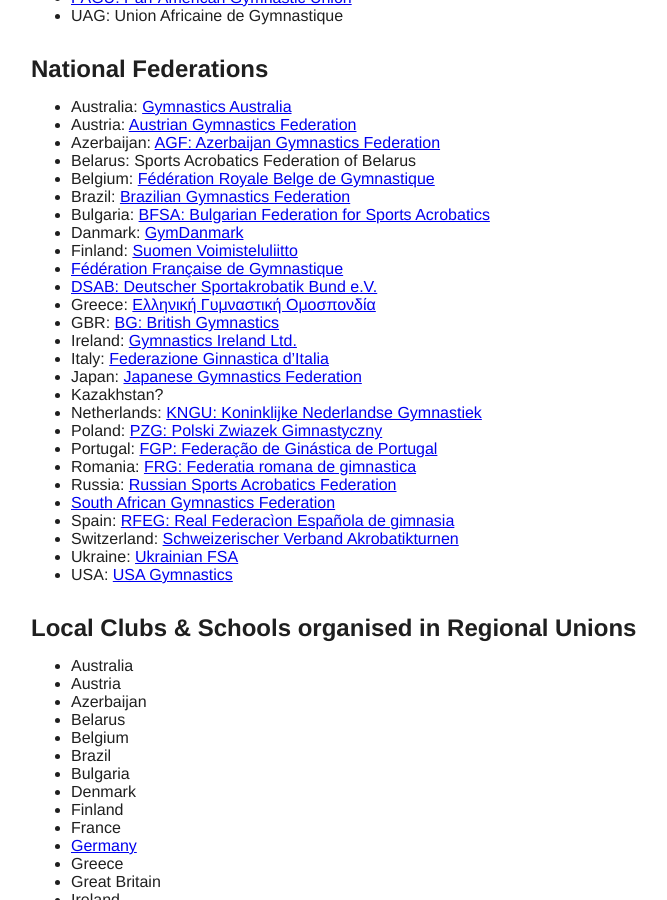
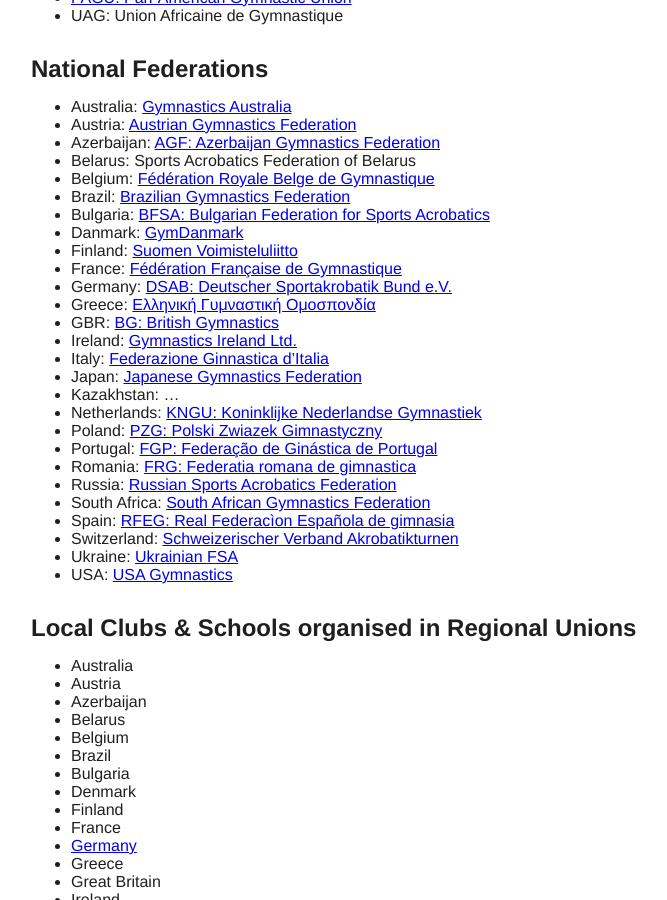
Before and after one commit to floshin/acrolib, a Jekyll site: the page built from community.md, in a window 1280 px wide and 900 px high, scrolled down 724 px. Shown: the whole window, without its empty margins (294-961 px from the left). Built offline with Jekyll 4.4.1, drawn with Linux system fonts in a browser that asks for light colours; our own code applies the rules of GitHub Pages for plain Markdown files.

Commit message:
upd text

```diff
--- a/community.md
+++ b/community.md
@@ -37,20 +37,20 @@
 * Bulgaria: [BFSA: Bulgarian Federation for Sports Acrobatics](http://www.bfsa-bg.com/)
 * Danmark: [GymDanmark](http://www.gymdanmark.dk/)
 * Finland: [Suomen Voimisteluliitto](https://www.voimistelu.fi/)
-* [Fédération Française de Gymnastique](http://www.ffgym.com/)
-* [DSAB: Deutscher Sportakrobatik Bund e.V.](http://www.sportakrobatikbund.de/)
+* France: [Fédération Française de Gymnastique](http://www.ffgym.com/)
+* Germany: [DSAB: Deutscher Sportakrobatik Bund e.V.](http://www.sportakrobatikbund.de/)
 * Greece: [Ελληνική Γυμναστική Ομοσπονδία](https://www.ego-gymnastics.gr/)
 * GBR: [BG: British Gymnastics](http://www.british-gymnastics.org/)
 * Ireland: [Gymnastics Ireland Ltd.](http://www.gymnasticsireland.com/)
 * Italy: [Federazione Ginnastica d’Italia](https://www.federginnastica.it/)
 * Japan: [Japanese Gymnastics Federation](http://www.jpn-gym.or.jp/)
-* Kazakhstan?
+* Kazakhstan: ...
 * Netherlands: [KNGU: Koninklijke Nederlandse Gymnastiek](http://www.kngu.nl/)
 * Poland: [PZG: Polski Zwiazek Gimnastyczny](http://www.pzg.pl/)
 * Portugal: [FGP: Federação de Ginástica de Portugal](http://www.fgp-ginastica.pt/)
 * Romania: [FRG: Federatia romana de gimnastica](https://frgimnastica.com/general-pages/istoria-gimnasticii)
 * Russia: [Russian Sports Acrobatics Federation](http://www.acrobatica-russia.ru/)
-* [South African Gymnastics Federation](http://www.gymnastics.co.za/)
+* South Africa: [South African Gymnastics Federation](http://www.gymnastics.co.za/)
 * Spain: [RFEG: Real Federacìon Española de gimnasia](http://www.rfegimnasia.es/)
 * Switzerland: [Schweizerischer Verband Akrobatikturnen](https://acrosuisse.ch/)
 * Ukraine: [Ukrainian FSA](http://www.acrobatic.com.ua/)
```
